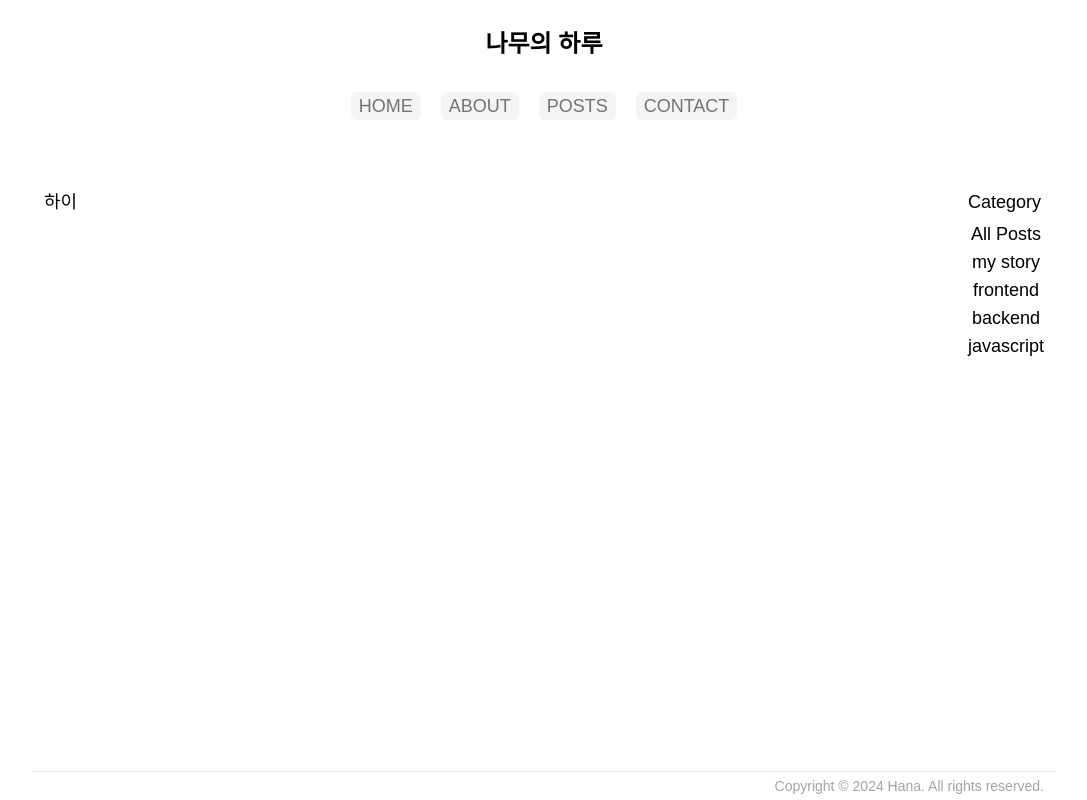
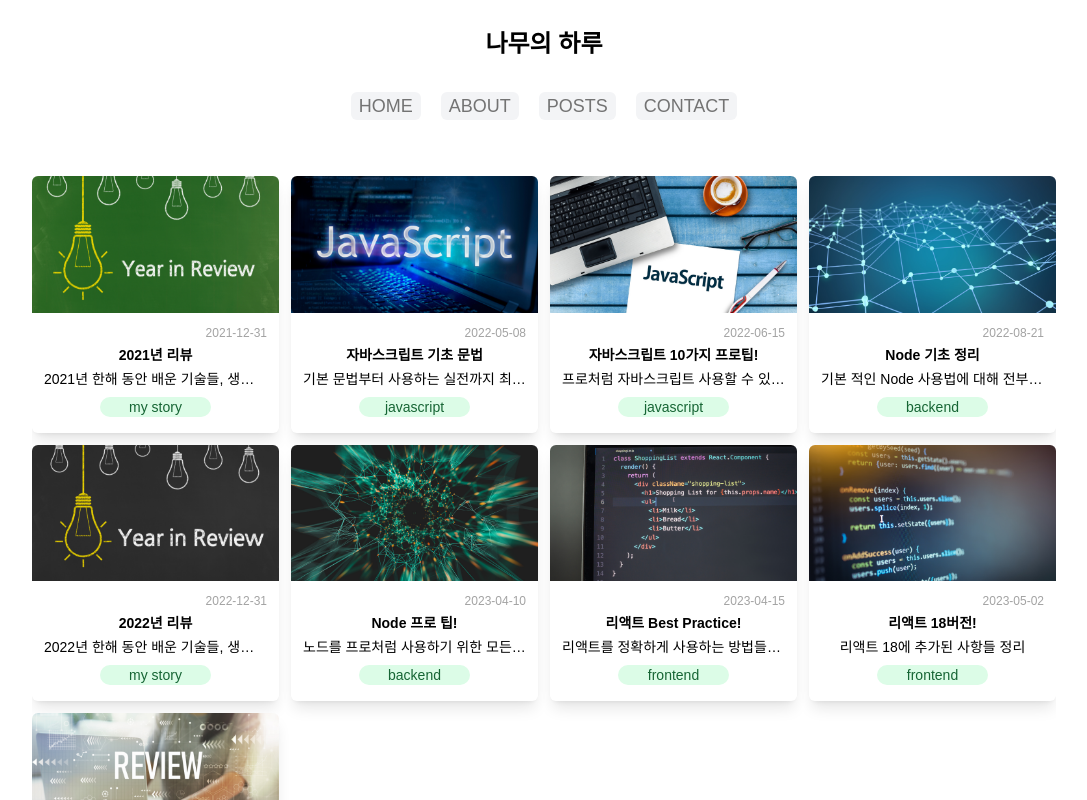
Before and after one commit to sorrel012/next-blog, a Next.js app: page /posts in a window 1280 px wide. Shown: the whole page, without its empty margins (96-1183 px from the left). Built offline with nearby package versions, Linux system fonts and the light colour scheme; a web font is replaced by a local one.

Commit message:
feat: posts 페이지 posts 렌더링 구현

```diff
--- a/src/app/posts/layout.tsx
+++ /dev/null
@@ -1,22 +0,0 @@
-import type { Metadata } from 'next';
-import { Inter } from 'next/font/google';
-import PostsSidebar from '@/components/posts/PostsSidebar';
-
-const inter = Inter({ subsets: ['latin'] });
-
-export const metadata: Metadata = {
-  title: 'Posts',
-};
-
-export default function PostsLayout({
-  children,
-}: Readonly<{
-  children: React.ReactNode;
-}>) {
-  return (
-    <div className="flex justify-between p-3">
-      <main>{children}</main>
-      <PostsSidebar />
-    </div>
-  );
-}
--- a/src/app/posts/page.tsx
+++ b/src/app/posts/page.tsx
@@ -1,3 +1,13 @@
-export default function PostsPage() {
-  return <h1>하이</h1>;
+import { getPosts } from '@/service/posts';
+import FilterablePosts from '@/components/posts/FilterablePosts';
+
+export default async function PostsPage() {
+  const posts = await getPosts();
+  const categories = [...new Set(posts.map((post) => post.category))];
+
+  return (
+    <>
+      <FilterablePosts posts={posts} categories={categories} />
+    </>
+  );
 }
--- /dev/null
+++ b/src/components/PostGrid.tsx
@@ -0,0 +1,3 @@
+export default function PostGrid() {
+  return <></>;
+}
--- /dev/null
+++ b/src/components/posts/FilterablePosts.tsx
@@ -0,0 +1,30 @@
+'use client';
+
+import { Post } from '@/service/posts';
+import { useState } from 'react';
+import FeaturedPost from '@/components/home/FeaturedPost';
+
+interface Props {
+  posts: Post[];
+  categories: string[];
+}
+
+const ALL_POSTS = 'All Posts';
+
+export default function FilterablePosts({ posts, categories }: Props) {
+  const [selectedCategory, setSelectedCategory] = useState(ALL_POSTS);
+  const filteredPosts =
+    selectedCategory === ALL_POSTS
+      ? posts
+      : posts.filter((post) => post.category === selectedCategory);
+
+  return (
+    <section>
+      <div className="grid grid-cols-1 gap-3 text-sm sm:grid-cols-2 md:grid-cols-3 lg:grid-cols-4">
+        {posts.map((post) => (
+          <FeaturedPost key={post.title} {...post} />
+        ))}
+      </div>
+    </section>
+  );
+}
--- a/src/components/posts/PostsSidebar.tsx
+++ b/src/components/posts/PostsSidebar.tsx
@@ -1,17 +1,10 @@
 'use client';
 
-const categories = [
-  'All Posts',
-  'my story',
-  'frontend',
-  'backend',
-  'javascript',
-];
-export default function PostsSidebar() {
+export default function PostsSidebar({ categories }) {
   return (
-    <nav>
+    <nav className="flex flex-col items-center">
       <h3 className="mb-1">Category</h3>
-      <div className="flex flex-col items-center">
+      <div className="flex flex-col">
         {categories.map((category) => (
           <button key={category}>{category}</button>
         ))}
```
